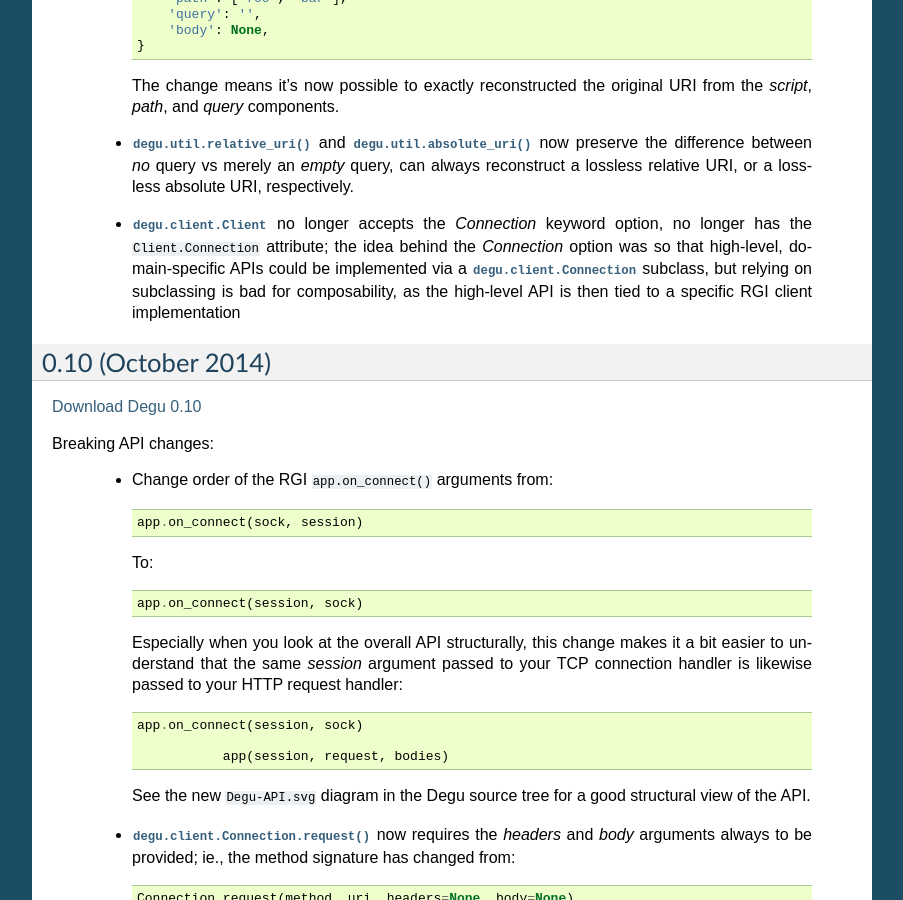
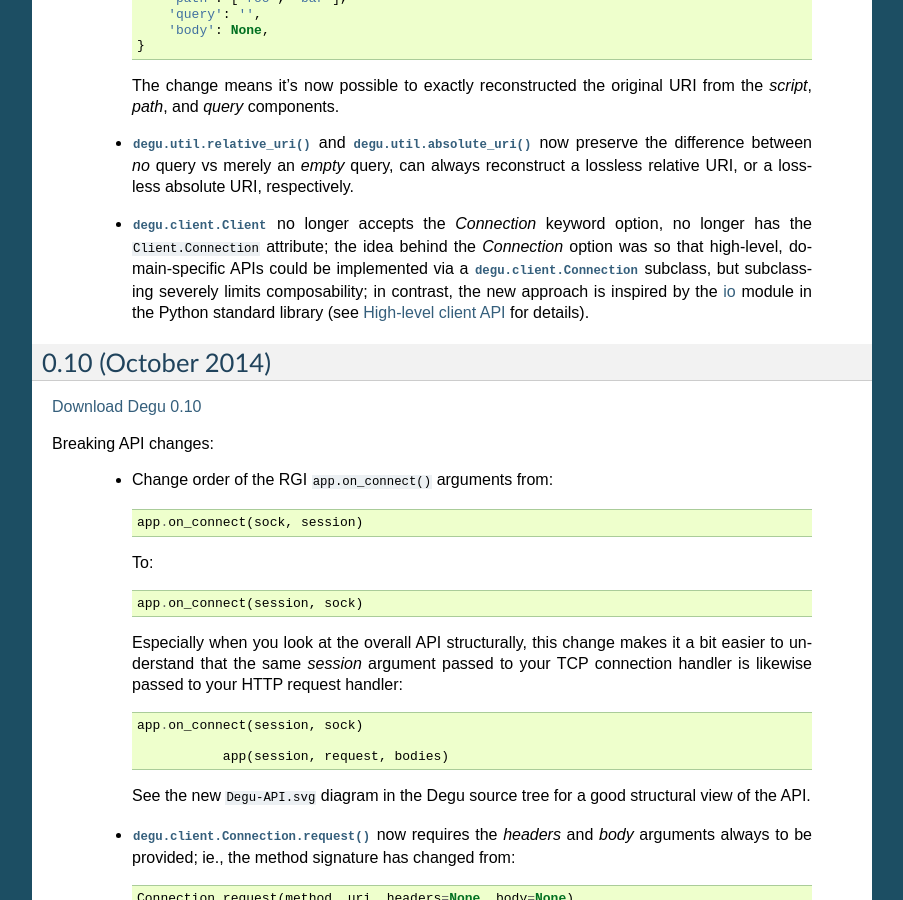
Before and after one commit to json420/degu, a Sphinx documentation site: the page built from doc/changelog.rst, in a window 1280 px wide and 900 px high, scrolled down 1037 px. Shown: the whole window, without its empty margins (198-1101 px from the left). Built offline with Sphinx 7.4.7, drawn with Linux system fonts in a browser that asks for light colours.

Commit message:
bit of changelog.rst cleanup

```diff
--- a/doc/changelog.rst
+++ b/doc/changelog.rst
@@ -70,8 +70,9 @@ Breaking API changes:
         option, no longer has the ``Client.Connection`` attribute; the idea
         behind the *Connection* option was so that high-level, domain-specific
         APIs could be implemented via a :class:`degu.client.Connection`
-        subclass, but relying on subclassing is bad for composability, as the
-        high-level API is then tied to a specific RGI client implementation
+        subclass, but subclassing severely limits composability; in contrast,
+        the new approach is inspired by the `io`_ module in the Python standard
+        library (see :ref:`high-level-client-API` for details).
 
 
 
@@ -743,3 +744,4 @@ Two things motivated these breaking API changes:
 .. _`Download Degu 0.5`: https://launchpad.net/degu/+milestone/0.5
 
 .. _`HTTPConnection.request()`: https://docs.python.org/3/library/http.client.html#http.client.HTTPConnection.request
+.. _`io`: https://docs.python.org/3/library/io.html
```
